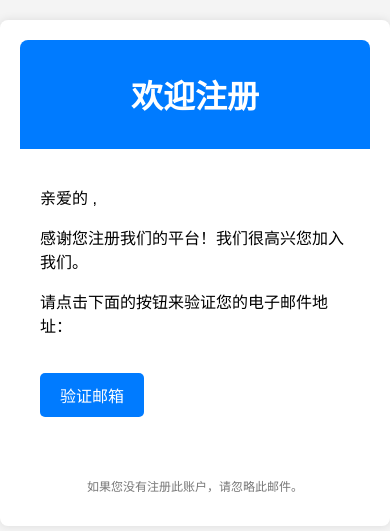
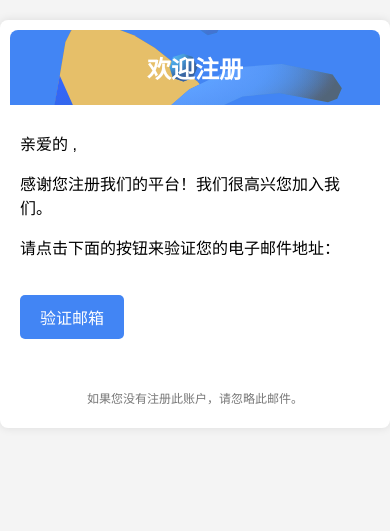
Before and after one commit to wwaassded/swin-transformer-website-backend, a Django app: template swinTransformer/templates/welcome.html in a window 390 px wide. Shown: the top 531 px of the page. Run offline with Django 3.2, Linux system fonts and the light colour scheme; the template is opened without the code that fills it, so the values that code supplies are empty; parts of the project's set-up code (start-up, migrations or seed data) failed here and were passed over.

Commit message:
more todo and comment

```diff
--- a/swinTransformer/templates/welcome.html
+++ b/swinTransformer/templates/welcome.html
@@ -1,9 +1,8 @@
-<!-- templates/complex_email.html -->
-
 <!DOCTYPE html>
 <html lang="zh-CN">
 <head>
     <meta charset="UTF-8">
+    <meta name="viewport" content="width=device-width, initial-scale=1.0">
     <style>
         body {
             font-family: Arial, sans-serif;
@@ -11,6 +10,7 @@
             margin: 0;
             padding: 0;
         }
+
         .container {
             background-color: #ffffff;
             margin: 20px auto;
@@ -19,30 +19,58 @@
             border-radius: 8px;
             box-shadow: 0 0 10px rgba(0, 0, 0, 0.1);
         }
+
         .header {
+            background-image: url("party_popper_color.svg");
             text-align: center;
-            background-color: #007bff;
+            background-color: #4285f4;
+            background-size: cover;
+            background-position: center;
             color: white;
-            padding: 10px 0;
+            padding: 20px 0;
             border-radius: 8px 8px 0 0;
         }
+
+        .header svg {
+            width: 50px;
+            height: 50px;
+            margin-top: 10px;
+        }
+
+        .header h1 {
+            margin: 0;
+            font-size: 24px;
+        }
+
         .content {
             padding: 20px;
         }
+
         .footer {
             text-align: center;
             font-size: 12px;
             color: #777;
             margin-top: 20px;
         }
+
         .button {
             display: inline-block;
-            background-color: #007bff;
+            background-color: #4285f4;
             color: white;
             padding: 10px 20px;
             margin: 20px 0;
             text-decoration: none;
             border-radius: 5px;
+        }
+
+        @media (max-width: 600px) {
+            .container {
+                padding: 10px;
+            }
+
+            .content {
+                padding: 10px;
+            }
         }
     </style>
     <title>欢迎注册</title>
--- a/swinTransformer/urls.py
+++ b/swinTransformer/urls.py
@@ -14,4 +14,5 @@ urlpatterns = [
     path('getImage/<int:page_number>/<int:lines_per_page>', views.get_images_by_page, name='get_images_by_page'),
     # 返回图片信息 并提供后端分页功能
     path('getPageNumber/', views.get_max_page_number, name='get_page_number'),  # 获取该用户的全部页数
+    path('verify/', views.verify_user_emil, name='verify_user_email'),  # 用于验证用户的邮箱是否属于该用户
 ]
```
Also changed, not shown: swinTransformer/views.py (+22 -0 lines), README.md, swinTransformer/migrations/0004_user_email.py (added), swinTransformer/templates/party_popper_color.svg (added). Lines whose indentation alone changed are shown as unchanged.
